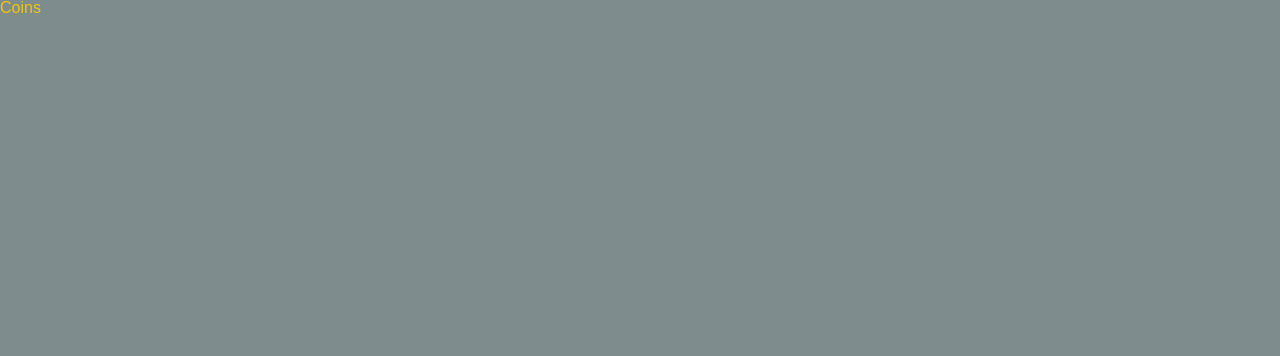
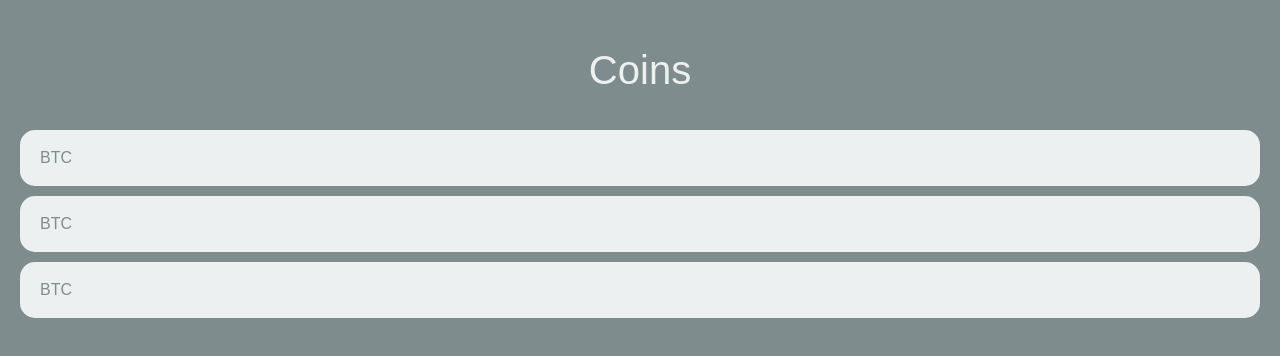
Before and after one commit to devheedoo/react-masterclass, a React (Create React App) app: page / in a window 1280 px wide. Shown: the top 356 px of the page. Built offline with nearby package versions, Linux system fonts and the light colour scheme.

Commit message:
style: Coins

```diff
--- a/src/routes/Coins.tsx
+++ b/src/routes/Coins.tsx
@@ -1,11 +1,43 @@
 import styled from "styled-components";
 
-const H1 = styled.h1`
-  color: ${(props) => props.theme.accentColor};
+const Container = styled.div`
+  padding: 10px 20px;
+`;
+
+const Header = styled.header`
+  height: 15vh;
+  display: flex;
+  justify-content: center;
+  align-items: center;
+`;
+
+const Title = styled.h1`
+  font-size: 40px;
+`;
+
+const CoinList = styled.ul``;
+
+const Coin = styled.div`
+  background-color: ${(props) => props.theme.textColor};
+  color: ${(props) => props.theme.backgroundColor};
+  padding: 20px;
+  border-radius: 15px;
+  margin-bottom: 10px;
 `;
 
 function Coins() {
-  return <H1>Coins</H1>;
+  return (
+    <Container>
+      <Header>
+        <Title>Coins</Title>
+      </Header>
+      <CoinList>
+        <Coin>BTC</Coin>
+        <Coin>BTC</Coin>
+        <Coin>BTC</Coin>
+      </CoinList>
+    </Container>
+  );
 }
 
 export default Coins;
```
